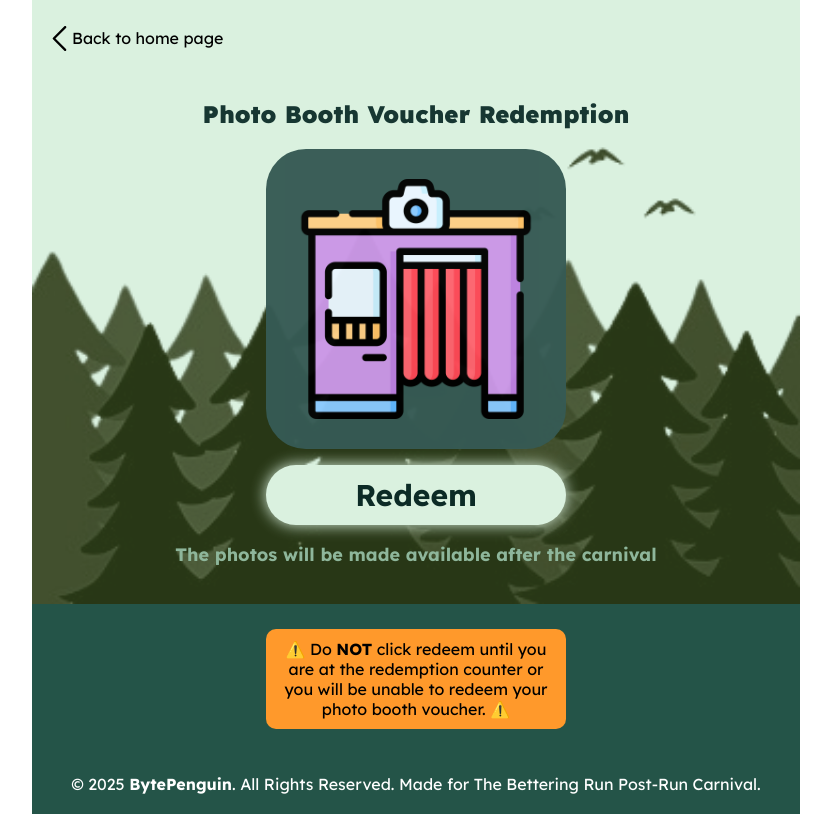
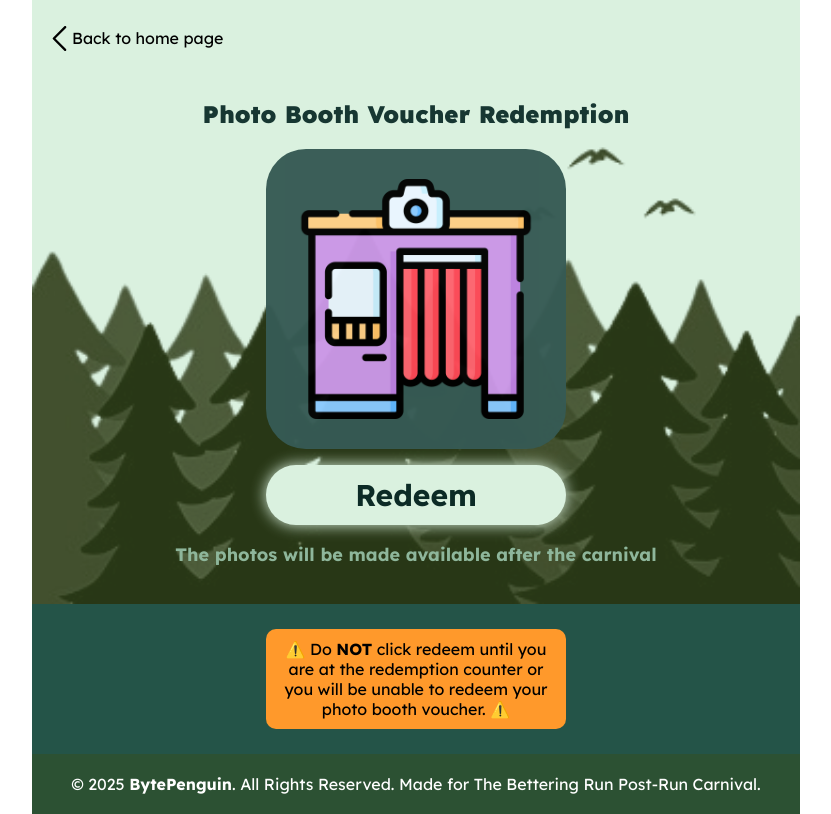
Before and after one commit to BytePenguinCode/TheBetteringRunCarnival, a website: page photobooth.html in a window 1280 px wide. Shown: the part 118-932 px from the top of the page, without its empty margins (224-1055 px from the left). Drawn offline with Linux system fonts and the light colour scheme.

Commit message:
Update goodiebag.css

```diff
--- a/css/goodiebag.css
+++ b/css/goodiebag.css
@@ -4,7 +4,7 @@
 :root {
     --darkest-green: #0c2b26;
     --dark-green: #173732;
-    --green: #245448;
+    --green: #2c5133;
     --pastel-green: #8eb69b;
     --light-green: #daf1df;
     --white: #ffffff;
```
